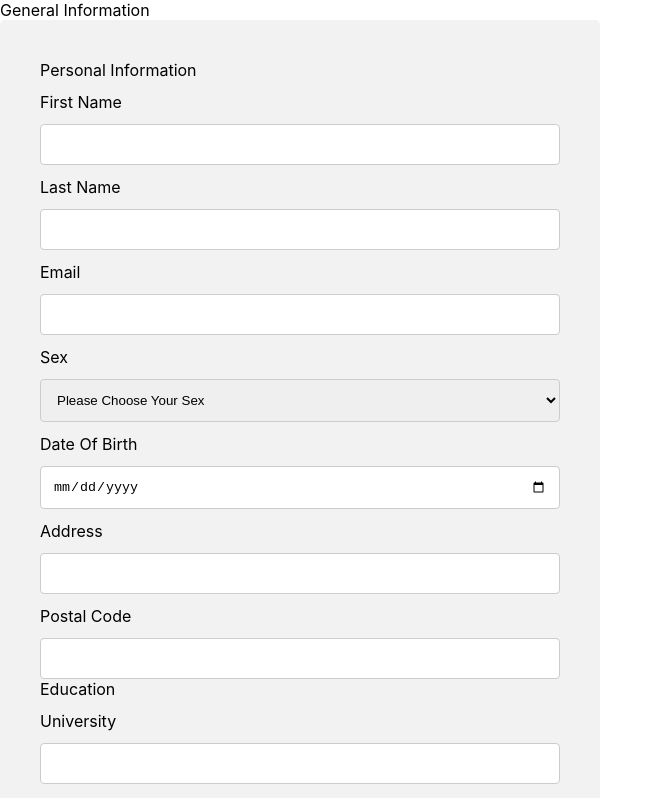
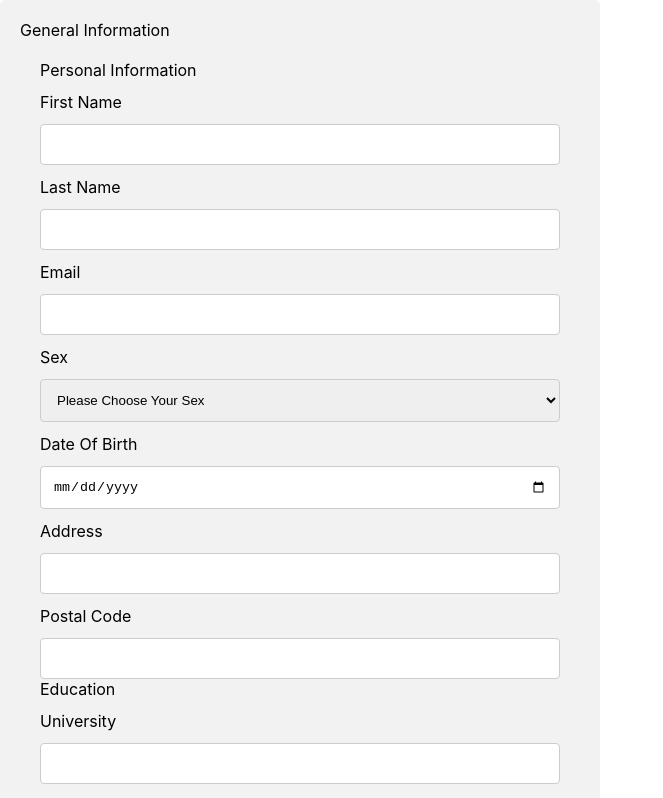
Before and after one commit to Heimdall21/JobPal, a React (Create React App) app in the folder jobpal-extension/: page / in a window 1280 px wide. Shown: the top 798 px of the page, without its empty margins (0-663 px from the left). Built offline with nearby package versions, Linux system fonts and the light colour scheme.

Commit message:
refresh the form after submit

```diff
--- a/jobpal-extension/src/Pages/EditPage.tsx
+++ b/jobpal-extension/src/Pages/EditPage.tsx
@@ -1,8 +1,12 @@
-import { getPrefillData, storePrefillData } from '../Lib/storageHandler';
 import '../App.css';
 import { useEffect, useState } from 'react';
+import {toast, ToastContainer} from 'react-toastify';
+import 'react-toastify/dist/ReactToastify.css';
+
+import { getPrefillData, storePrefillData } from '../Lib/storageHandler';
 import { AdditionalPrefillData, PrefillData, CommonPrefillData, ExtendedSpecificPrefillData } from '../Lib/StorageType';
-import { ViewCommonData, ViewAdditionalType, ViewSpecificData } from '../Lib/ViewFormType';
+
+import { ViewCommonData, ViewAdditionalType, ViewSpecificData } from '../Component/ViewFormType';
 import GeneralForm from '../Component/GeneralForm';
 import SpecificForm from '../Component/SpecificForm';
 import AdditionalForm from '../Component/AdditionalForm';
@@ -14,30 +18,41 @@ function Edit() {
     const [additionalCommonData, setAdditionalCommonData] = useState<ViewAdditionalType>([]);
     const [specificData, setSpecificData] = useState<ViewSpecificData[]>([]);
 
+    function setPrefillData(data: PrefillData) {
+        // set the initial view model
+        setCommonData(getViewCommonData(data));
+        setAdditionalCommonData(getViewAdditionalCommonData(data));
+        setSpecificData(getViewSpecificData(data));
+    }
+
     useEffect(()=>{
+        // get initial data
         getPrefillData((data)=>{
             setIsLoading(false);
             if (chrome.runtime.lastError) {
                 console.error(chrome.runtime.lastError);
+                toast.error(chrome.runtime.lastError.message);
                 return;
             } else if (data === undefined) {
                 return;
             }
-            setCommonData(getViewCommonData(data));
-            setAdditionalCommonData(getViewAdditionalCommonData(data));
-            setSpecificData(getViewSpecificData(data));
+            setPrefillData(data);
         })
     }, []);
 
     const handleSubmit = (e: React.FormEvent<HTMLFormElement> ) => {
         e.preventDefault();
-        storePrefillData(toModel(commonData, additionalCommonData, specificData),
+        const newData = toModel(commonData, additionalCommonData, specificData);
+        storePrefillData(newData,
         ()=>{
             if (chrome.runtime.lastError) {
                 console.error(chrome.runtime.lastError);
+                toast.error(chrome.runtime.lastError.message);
                 return;
             }
-            console.log("store successfully!");
+            toast.success("store successfully!");
+            // refresh the form
+            setPrefillData(newData);
         });
     }
 
@@ -45,9 +60,10 @@ function Edit() {
         return <></>
     }
     return (
-        <form onSubmit={handleSubmit}>
+    <div>
+        <form onSubmit={handleSubmit} className={styles.FormContainer}>
             <div>General Information</div>
-            <div className={styles.FormContainer}>
+            <div>
                 <GeneralForm commonData={commonData} setCommonData={setCommonData} />
                 <AdditionalForm data={additionalCommonData} setAdditional={setAdditionalCommonData}/>
             </div>
@@ -55,6 +71,8 @@ function Edit() {
             <SpecificForm data={specificData} setData={setSpecificData}/>
             <button type="submit">Save</button>
         </form>
+        <ToastContainer autoClose={300} position={'bottom-right'}/>
+    </div>
     );
 }
 
@@ -76,6 +94,7 @@ function getDefaultViewCommonData(): ViewCommonData {
     }
 }
 
+// data to view model
 function getViewCommonData(data: PrefillData): ViewCommonData {
     const ViewCommonData = getDefaultViewCommonData();
     const {additional: _, yearOfGrad, ...common} = data.common;
@@ -91,6 +110,7 @@ function getViewAdditionalCommonData(data: PrefillData): ViewAdditionalType {
     return toViewAdditionalType(additional);
 }
 
+// data model to view model
 function toViewAdditionalType(additionalData: AdditionalPrefillData): ViewAdditionalType {
     return Object.entries(additionalData).map((val, i)=>{
         return {
@@ -114,6 +134,25 @@ function getViewSpecificData(data: PrefillData): ViewSpecificData[] {
             additional: toViewAdditionalType(additional)
         }
     });
+}
+
+// view model to data model
+function toModel(commonData: ViewCommonData, additionalData: ViewAdditionalType, viewSpecificData: ViewSpecificData[]): PrefillData {
+    const specificData: ([string, ExtendedSpecificPrefillData]|null)[] = viewSpecificData.map(toSpecificDataModel)
+    let specificDataModel: [string, ExtendedSpecificPrefillData][] = [];
+    for (let elem of specificData) {
+        if (elem !== null) {
+            specificDataModel.push(elem);
+        }
+    }
+
+    return {
+        common: {
+            ...toCommonDataModel(commonData),
+            additional: toAdditionalDataModel(additionalData)
+        },
+        specific: Object.fromEntries(specificDataModel)
+    }
 }
 
 function toCommonDataModel(commonData: ViewCommonData): CommonPrefillData {
@@ -160,22 +199,4 @@ function toSpecificDataModel(specificData: ViewSpecificData):[string, ExtendedSp
     }];
 }
 
-function toModel(commonData: ViewCommonData, additionalData: ViewAdditionalType, viewSpecificData: ViewSpecificData[]): PrefillData {
-    const specificData: ([string, ExtendedSpecificPrefillData]|null)[] = viewSpecificData.map(toSpecificDataModel)
-    let specificDataModel: [string, ExtendedSpecificPrefillData][] = [];
-    for (let elem of specificData) {
-        if (elem !== null) {
-            specificDataModel.push(elem);
-        }
-    }
-
-    return {
-        common: {
-            ...toCommonDataModel(commonData),
-            additional: toAdditionalDataModel(additionalData)
-        },
-        specific: Object.fromEntries(specificDataModel)
-    }
-}
-
 export default Edit;
```
